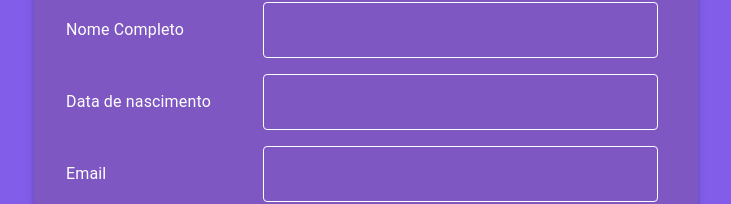
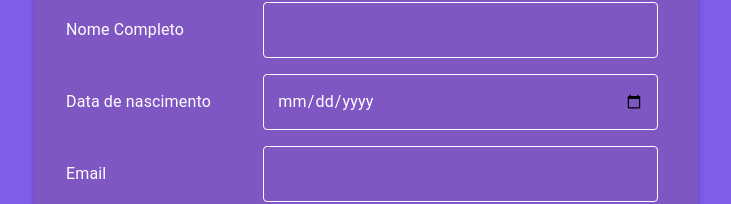
Before and after one commit to thiagobapt/formular.io-front-end, a React (Create React App) app: page /register in a window 1280 px wide. Shown: the part 277-481 px from the top of the page, without its empty margins (274-1005 px from the left). Built offline with nearby package versions, Linux system fonts and the light colour scheme; the HTML template or start-up script is replaced by a standard one.

Commit message:
Projeto Final V2

```diff
--- a/src/Componentes/Register.js
+++ b/src/Componentes/Register.js
@@ -95,7 +95,7 @@ const Register = () => {
               {field === 'password' && 'Senha'}
             </Typography>
             <TextField
-              type={field === 'birthDate' ? '' : field === 'password' ? 'password' : field === 'email' ? 'email' :'text'}
+              type={field === 'birthDate' ? 'date' : field === 'password' ? 'password' : field === 'email' ? 'email' :'text'}
               value={profile[field]}
               onChange={(e) => handleChange(field, e.target.value)}
               sx={{ flex: 2, marginRight: '8px', input: { color: 'white' },
```
